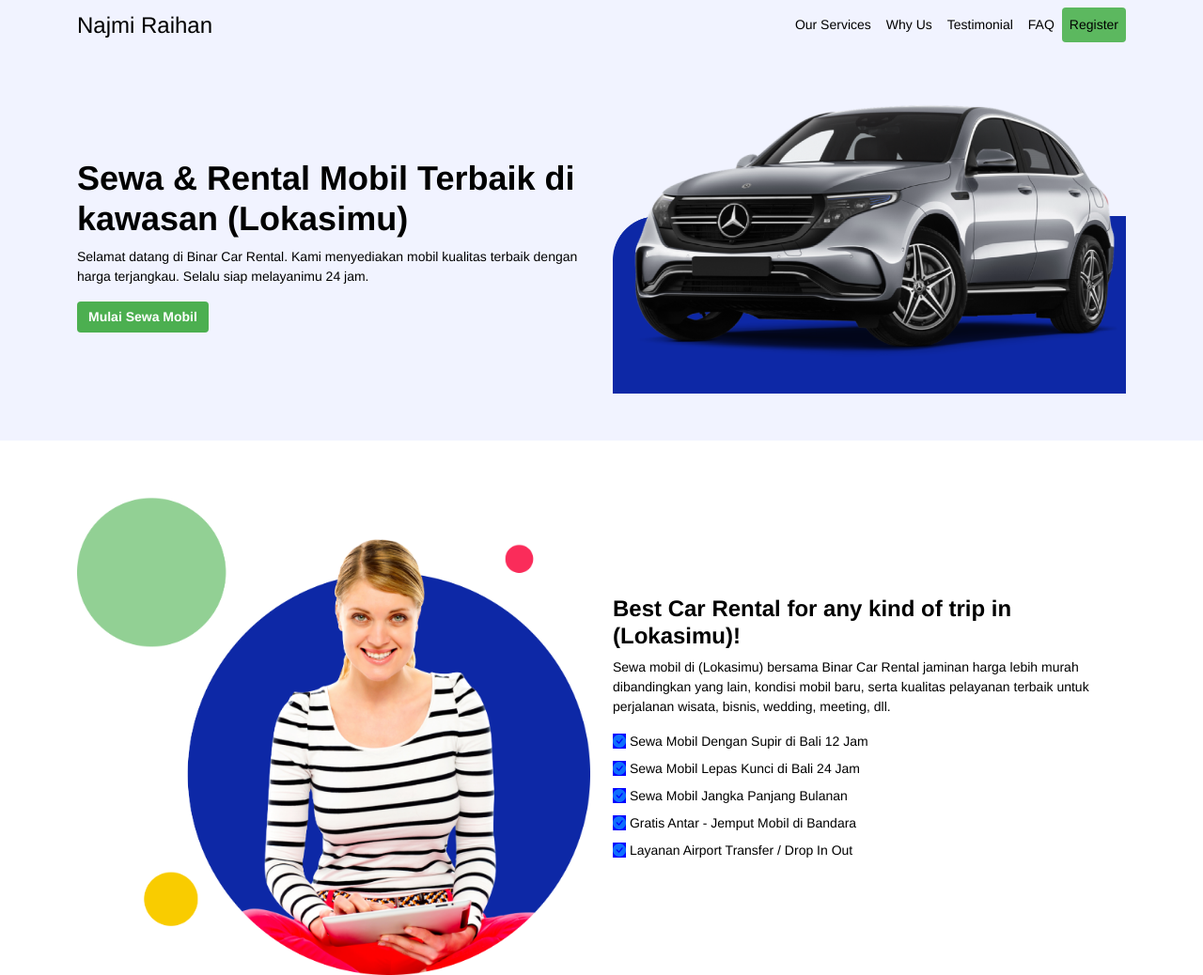
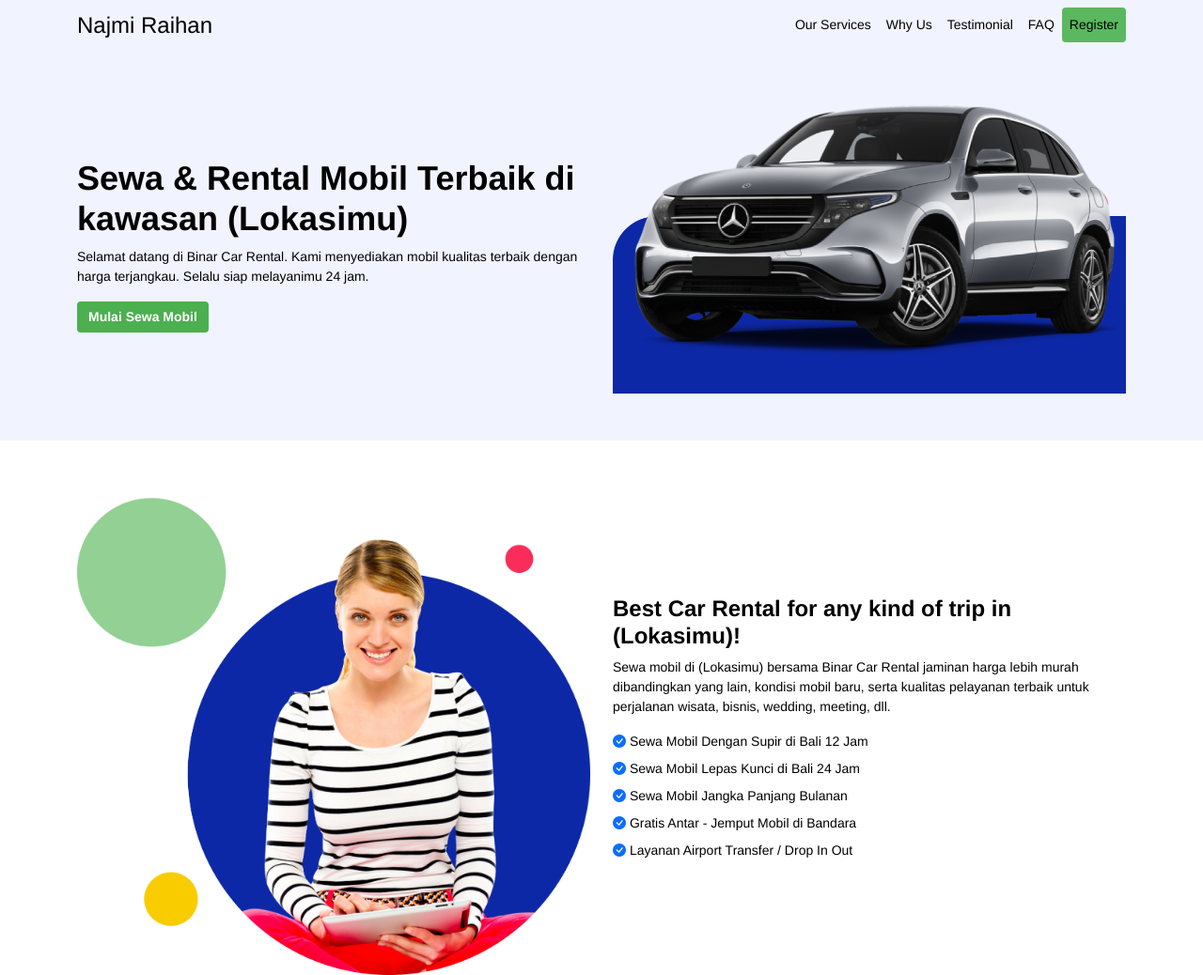
Before and after one commit to raihannajmi/24001183-km7-rai-website-ch1, a plain HTML site: page index.html in a window 1280 px wide. Shown: the top 1038 px of the page at 94% size. Drawn offline with nearby package versions, Linux system fonts and the light colour scheme.

Commit message:
change background logo

```diff
--- a/index.css
+++ b/index.css
@@ -16,11 +16,6 @@
   color: black;
   font-size: 14px;
   font-weight: 400;
-}
-
-.bi {
-  background-color: blue;
-  color: white;
 }
 
 .custom-button {
```
